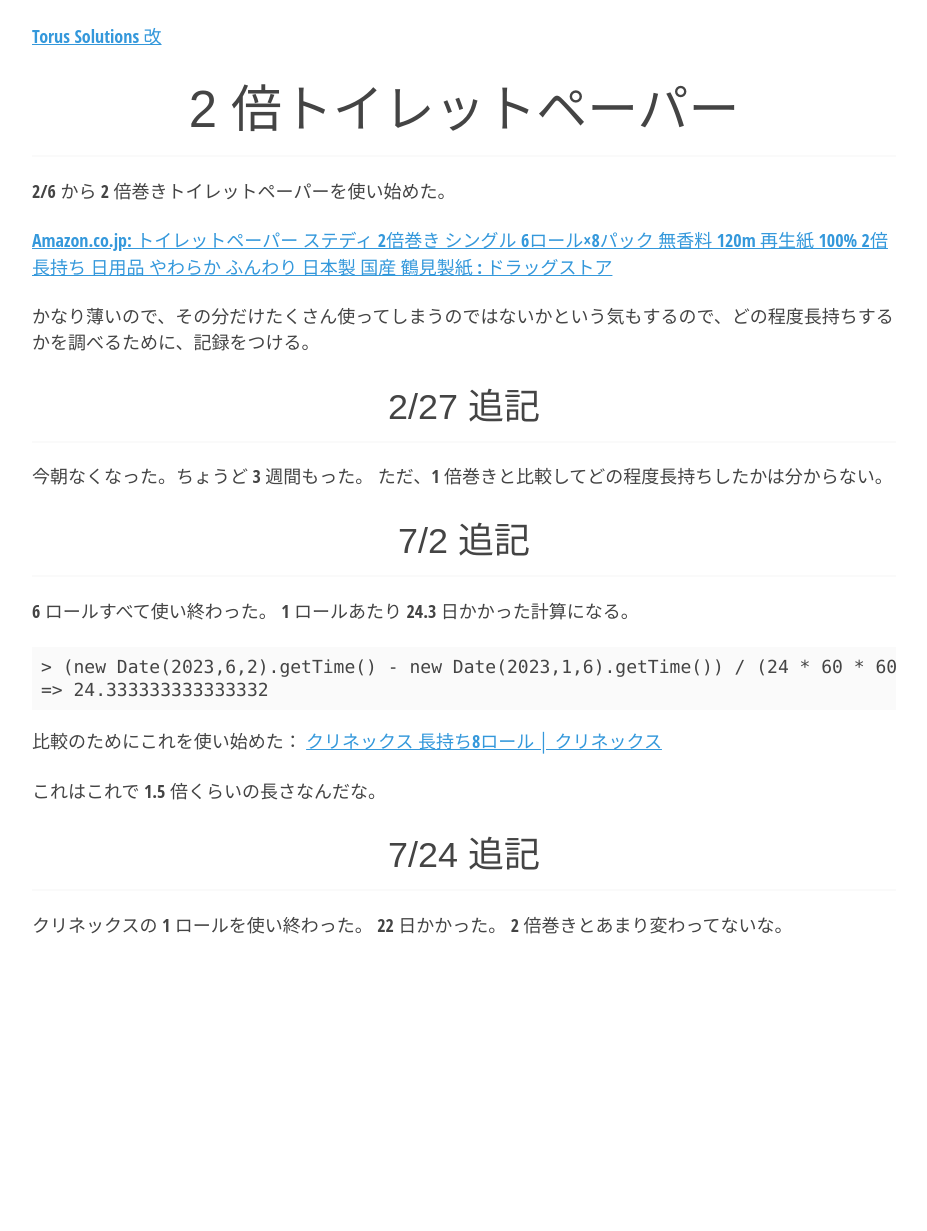
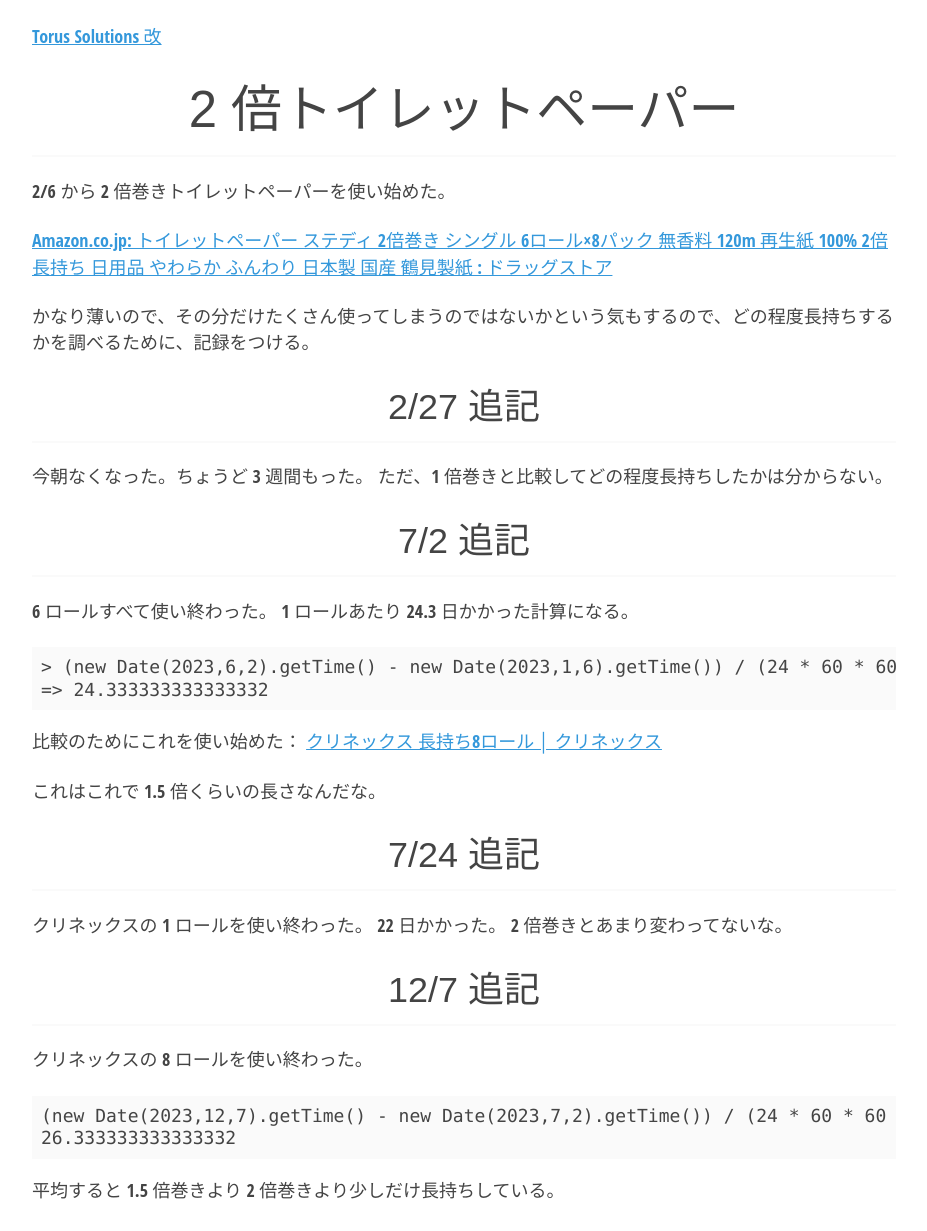
Before and after one commit to torus/torus.github.io, a Jekyll site: the page built from _posts/2023-02-15-toilet-paper.md, in a window 1280 px wide. Shown: the whole page, without its empty margins (176-1103 px from the left). Built offline with Jekyll 4.4.1, drawn with Linux system fonts in a browser that asks for light colours; before the commit the page ends 966 px from its top, so only the background shows below that.

Commit message:
Update 2023-02-15-toilet-paper.md

````diff
--- a/_posts/2023-02-15-toilet-paper.md
+++ b/_posts/2023-02-15-toilet-paper.md
@@ -33,3 +33,14 @@ title: 2 倍トイレットペーパー
 クリネックスの 1 ロールを使い終わった。
 22 日かかった。
 2 倍巻きとあまり変わってないな。
+
+### 12/7 追記
+
+クリネックスの 8 ロールを使い終わった。
+
+```
+(new Date(2023,12,7).getTime() - new Date(2023,7,2).getTime()) / (24 * 60 * 60 * 1000) / 6
+26.333333333333332
+```
+
+平均すると 1.5 倍巻きより 2 倍巻きより少しだけ長持ちしている。
````
